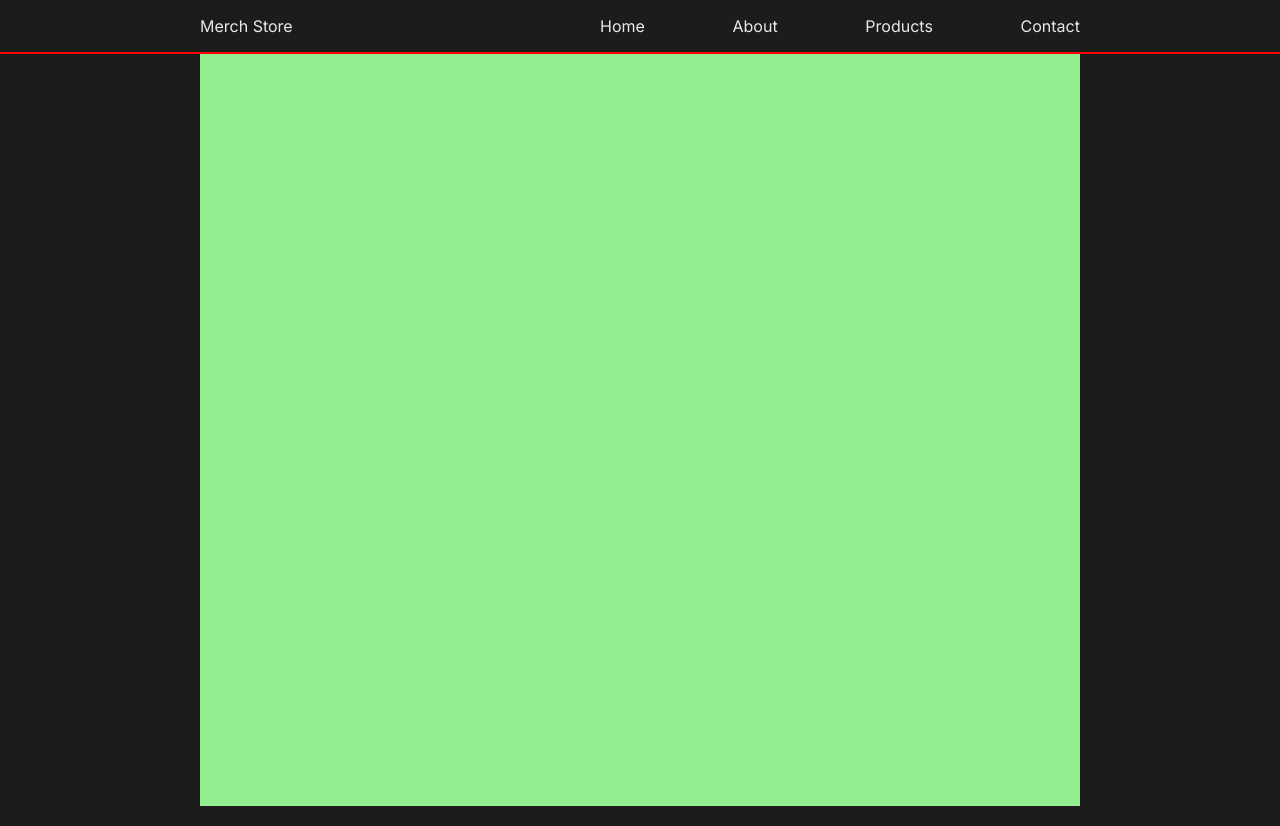
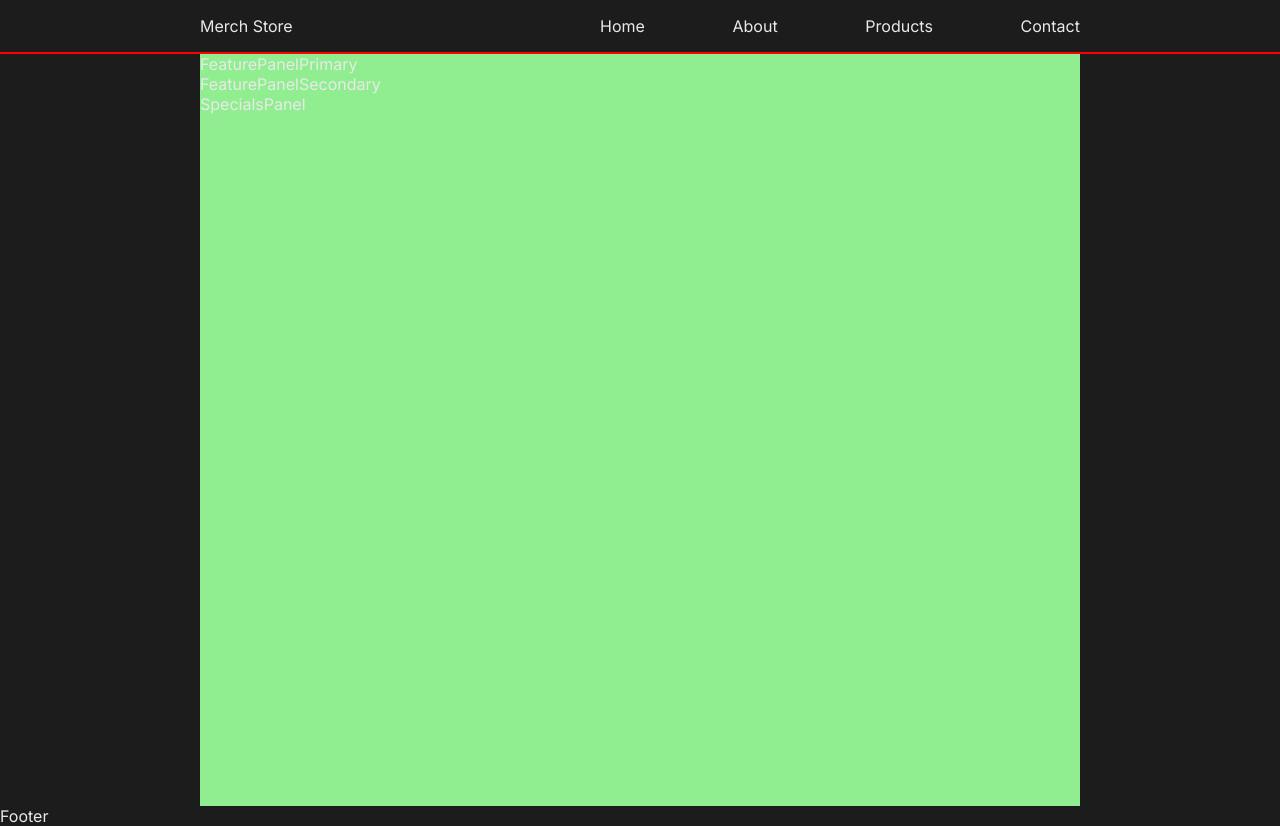
Before and after one commit to nickhibbits/merch-store, a Next.js app: page / in a window 1280 px wide. Built offline with nearby package versions, Linux system fonts and the light colour scheme.

Commit message:
init homepage components and starting html

```diff
--- a/app/layout.tsx
+++ b/app/layout.tsx
@@ -1,8 +1,11 @@
 import type { Metadata } from "next";
 import { Inter } from "next/font/google";
+
+import Navbar from "@/components/Nav/Navbar/Navbar";
+import Footer from "@/components/Footer/Footer";
+
 import "./globals.scss";
 import "@/styles/layout.scss";
-import Navbar from "@/components/Nav/Navbar/Navbar";
 
 const inter = Inter({ subsets: ["latin"] });
 
@@ -22,6 +25,7 @@ export default function RootLayout({
         <div className="window_container">
           <Navbar />
           {children}
+          <Footer />
         </div>
       </body>
     </html>
--- a/app/page.tsx
+++ b/app/page.tsx
@@ -1,5 +1,58 @@
+import ProductCard from "@/components/Cards/ProductCard/ProductCard";
+import FeaturePanelPrimary from "@/components/Panels/FeaturePanel/FeaturePanelPrimary/FeaturePanelPrimary";
+import FeaturePanelSecondary from "@/components/Panels/FeaturePanel/FeaturePanelSecondary/FeaturePanelSecondary";
+import SpecialsPanel from "@/components/Panels/SpecialsPanel/SpecialsPanel";
+
 import "@/styles/layout.scss";
 
 export default function Home() {
-  return <main className="page_container grid_page_container"></main>;
+  return (
+    <main className="page_container grid_page_container">
+      <section className="feature_wrapper">
+        <FeaturePanelPrimary />
+        <FeaturePanelSecondary />
+      </section>
+      <section className="product_card_wrapper">
+        <ul className="product_card_list">
+          <li className="product_card">
+            <ProductCard />
+          </li>
+          <li className="product_card">
+            <ProductCard />
+          </li>
+          <li className="product_card">
+            <ProductCard />
+          </li>
+          <li className="product_card">
+            <ProductCard />
+          </li>
+          <li className="product_card">
+            <ProductCard />
+          </li>
+        </ul>
+      </section>
+      <section className="specials_wrapper">
+        <SpecialsPanel />
+        <div className="product_card_wrapper">
+          <ul className="product_card_list">
+            <li className="product_card">
+              <ProductCard />
+            </li>
+            <li className="product_card">
+              <ProductCard />
+            </li>
+            <li className="product_card">
+              <ProductCard />
+            </li>
+            <li className="product_card">
+              <ProductCard />
+            </li>
+            <li className="product_card">
+              <ProductCard />
+            </li>
+          </ul>
+        </div>
+      </section>
+    </main>
+  );
 }
--- a/components/Cards/ProductCard/ProdcutCard.tsx
+++ b/components/Cards/ProductCard/ProductCard.tsx
@@ -1,7 +1,7 @@
 import styles from "./ProductCard.module.scss";
 
-function ProdcutCard() {
+function ProductCard() {
   return <div className={styles.product_card_wrapper}></div>;
 }
 
-export default ProdcutCard;
+export default ProductCard;
--- /dev/null
+++ b/components/Footer/Footer.tsx
@@ -0,0 +1,5 @@
+function Footer() {
+  return <div>Footer</div>;
+}
+
+export default Footer;
--- /dev/null
+++ b/components/Panels/FeaturePanel/FeaturePanelPrimary/FeaturePanelPrimary.tsx
@@ -0,0 +1,5 @@
+function FeaturePanelPrimary() {
+  return <div>FeaturePanelPrimary</div>;
+}
+
+export default FeaturePanelPrimary;
--- /dev/null
+++ b/components/Panels/FeaturePanel/FeaturePanelSecondary/FeaturePanelSecondary.tsx
@@ -0,0 +1,5 @@
+function FeaturePanelSecondary() {
+  return <div>FeaturePanelSecondary</div>;
+}
+
+export default FeaturePanelSecondary;
--- /dev/null
+++ b/components/Panels/SpecialsPanel/SpecialsPanel.tsx
@@ -0,0 +1,5 @@
+function SpecialsPanel() {
+  return <div>SpecialsPanel</div>;
+}
+
+export default SpecialsPanel;
```
Also changed, not shown: components/Footer/Footer.module.scss (added), components/Panels/FeaturePanel/FeaturePanelPrimary/FeaturePanelPrimary,module.scss (added), components/Panels/FeaturePanel/FeaturePanelSecondary/FeaturePanelSecondary.module.scss (added), components/Panels/SpecialsPanel/SpecialsPanel.modul.scss (added).
